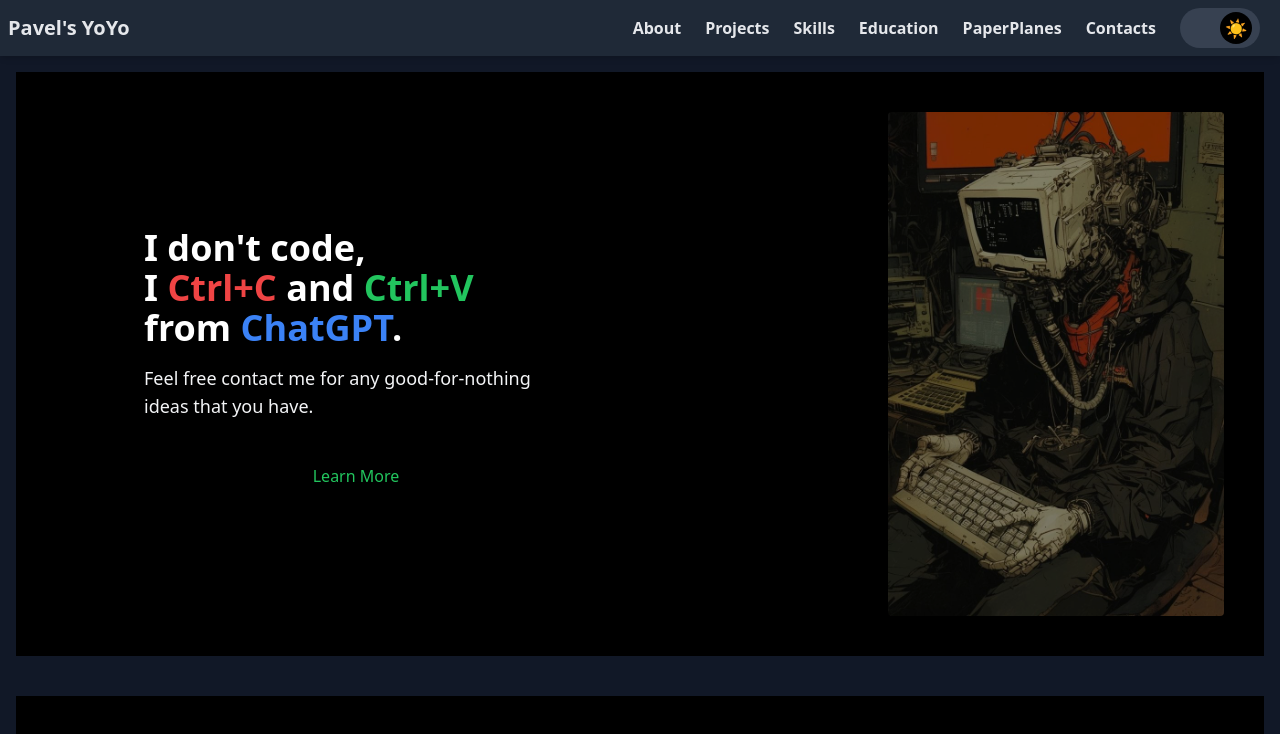
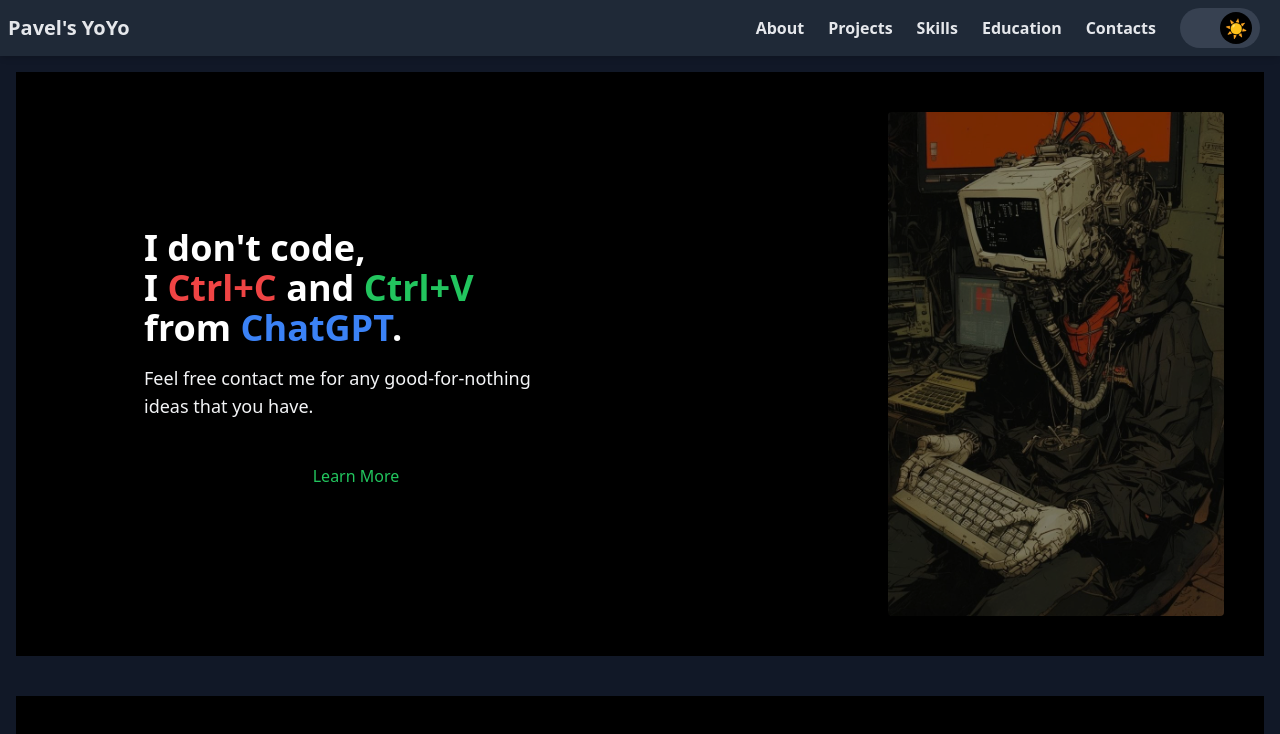
Before and after one commit to KamruzzamanPavel/Portfolio, a React (Vite) app in the folder portf/: page / in a window 1280 px wide. Shown: the top 734 px of the page. Built offline with nearby package versions, Linux system fonts and the light colour scheme.

Commit message:
enhanced a lot and lot7

```diff
--- a/portf/src/components/Contact.jsx
+++ b/portf/src/components/Contact.jsx
@@ -37,23 +37,14 @@
             href="mailto:example@email.com"
             className="text-green-500 hover:underline"
           >
-            example@email.com
+            kakupavel@gmail.com
           </a>
         </p>
 
         {/* Social Media Links */}
         <div className="flex justify-center space-x-6 mt-8">
           <a
-            href="https://linkedin.com"
-            target="_blank"
-            rel="noopener noreferrer"
-            className="text-green-500 hover:text-black dark:hover:text-white transition duration-300 ease-in-out"
-          >
-            <i className="fab fa-linkedin fa-2x"></i>{" "}
-            {/* Font Awesome for icon */}
-          </a>
-          <a
-            href="https://facebook.com"
+            href="https://www.facebook.com/Pavel.CSE.IU.Kushtia/"
             target="_blank"
             rel="noopener noreferrer"
             className="text-green-500 hover:text-black dark:hover:text-white transition duration-300 ease-in-out"
@@ -61,7 +52,7 @@
             <i className="fab fa-facebook fa-2x"></i>
           </a>
           <a
-            href="https://instagram.com"
+            href="https://www.instagram.com/mdkamruzzamnpavel/"
             target="_blank"
             rel="noopener noreferrer"
             className="text-green-500 hover:text-black dark:hover:text-white transition duration-300 ease-in-out"
@@ -69,10 +60,6 @@
             <i className="fab fa-instagram fa-2x"></i>
           </a>
         </div>
-
-        <button className="mt-8 px-6 py-3 border border-green-500 text-green-500 hover:bg-green-500 hover:text-black dark:hover:text-white transition duration-300 ease-in-out">
-          Send an Email
-        </button>
       </div>
     </section>
   );
--- a/portf/src/components/Education.jsx
+++ b/portf/src/components/Education.jsx
@@ -11,10 +11,9 @@
         My{" "}
         <span className="text-green-600 dark:text-green-500">Education </span>
         <br />
-        <span className="text-sm">( i am Not a BUETian ) </span>
       </h2>
 
-      <div className="flex flex-col items-center space-y-8">
+      <div className="flex flex-col items-center space-yt-8 ">
         {/* Islamic University */}
         <div className="w-full max-w-md bg-gray-100 dark:bg-gray-800 p-6 rounded-lg shadow-md">
           <div className="flex flex-col sm:flex-row items-center space-x-0 sm:space-x-4 mb-4">
@@ -38,6 +37,9 @@
             4th Year Undergraduate Student
           </p>
         </div>
+        <span className="text-sm text-center mt-3">
+          i am Not a BUETian ri8 ?!{" "}
+        </span>
       </div>
     </section>
   );
--- a/portf/src/components/NavBar.jsx
+++ b/portf/src/components/NavBar.jsx
@@ -110,17 +110,7 @@
           >
             Education
           </Link>
-          <Link
-            to="paperplanes"
-            smooth={true}
-            duration={500}
-            className={`cursor-pointer ${
-              scrolling ? "text-blue-500" : "text-gray-800 dark:text-gray-200"
-            } hover:text-green-500 dark:hover:text-green-400 transition-colors duration-300`}
-            onClick={() => setMenuOpen(false)}
-          >
-            PaperPlanes
-          </Link>
+
           <Link
             to="contacts"
             smooth={true}
```
